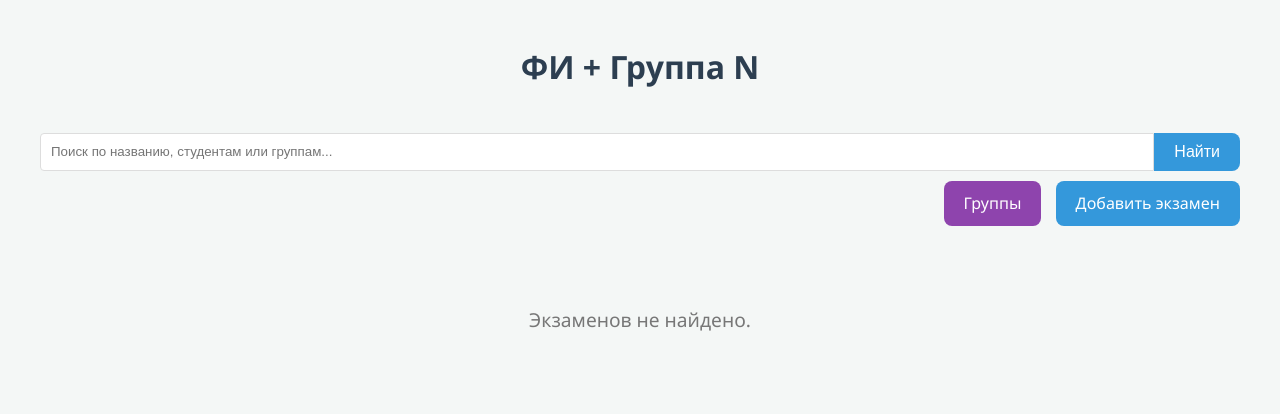
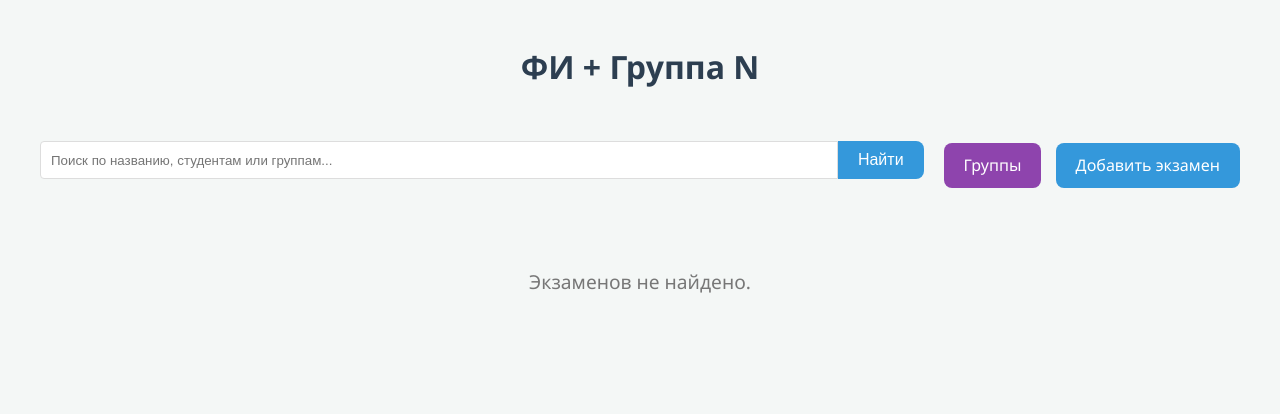
Before and after one commit to IPodymov/exam-records, a Django app: page / in a window 1280 px wide. Shown: the top 414 px of the page. Run offline with Django 5.2, Linux system fonts and the light colour scheme; data that the repository does not hold is empty.

Commit message:
Добавить стили и структуру для компонентов, форм и макетов. Реализовать переменные CSS для улучшения управления стилями. Обновить шаблоны для использования новых классов и улучшения интерфейса.

```diff
--- /dev/null
+++ b/exams/static/exams/css/base/reset.css
@@ -0,0 +1,13 @@
+body {
+    font-family: 'Segoe UI', Tahoma, Geneva, Verdana, sans-serif;
+    background-color: var(--background-color);
+    color: var(--text-color);
+    margin: 0;
+    padding: 20px;
+    line-height: 1.6;
+}
+
+h1 {
+    color: var(--secondary-color);
+    margin-bottom: 10px;
+}
--- /dev/null
+++ b/exams/static/exams/css/base/variables.css
@@ -0,0 +1,13 @@
+:root {
+    --primary-color: #3498db;
+    --secondary-color: #2c3e50;
+    --background-color: #f4f7f6;
+    --card-background: #ffffff;
+    --text-color: #333;
+    --border-radius: 8px;
+    --box-shadow: 0 4px 6px rgba(0, 0, 0, 0.1);
+
+    /* Button colors */
+    --btn-cancel-bg: #95a5a6;
+    --btn-groups-bg: #8e44ad;
+}
--- /dev/null
+++ b/exams/static/exams/css/components/buttons.css
@@ -0,0 +1,36 @@
+.btn {
+    display: inline-block;
+    padding: 10px 20px;
+    background-color: var(--primary-color);
+    color: white;
+    text-decoration: none;
+    border-radius: var(--border-radius);
+    transition: background-color 0.3s ease;
+    border: none;
+    cursor: pointer;
+    font-size: 16px;
+}
+
+.btn:hover {
+    background-color: #2980b9;
+}
+
+.btn-cancel {
+    background-color: var(--btn-cancel-bg);
+    margin-right: 10px;
+}
+
+.btn-groups {
+    background-color: var(--btn-groups-bg);
+    margin-right: 10px;
+}
+
+.btn-nav-main {
+    background-color: var(--btn-cancel-bg);
+    margin-right: 10px;
+}
+
+.btn-search {
+    border-top-left-radius: 0;
+    border-bottom-left-radius: 0;
+}
--- /dev/null
+++ b/exams/static/exams/css/components/forms.css
@@ -0,0 +1,103 @@
+/* General Forms */
+.form-container {
+    max-width: 600px;
+    margin: 0 auto;
+    background: var(--card-background);
+    padding: 30px;
+    border-radius: var(--border-radius);
+    box-shadow: var(--box-shadow);
+}
+
+.form-group {
+    margin-bottom: 20px;
+}
+
+.form-group label {
+    display: block;
+    margin-bottom: 5px;
+    font-weight: bold;
+    color: var(--secondary-color);
+}
+
+.form-group input[type="text"],
+.form-group input[type="datetime-local"],
+.form-group select,
+.form-group textarea {
+    width: 100%;
+    padding: 10px;
+    border: 1px solid #ddd;
+    border-radius: 4px;
+    box-sizing: border-box;
+    font-family: inherit;
+}
+
+.form-group input[type="checkbox"] {
+    width: auto;
+}
+
+.help-text {
+    display: block;
+    font-size: 0.8em;
+    color: #888;
+    margin-top: 5px;
+}
+
+.error {
+    color: red;
+    font-size: 0.8em;
+}
+
+.image-preview {
+    max-width: 100%;
+    margin-top: 10px;
+}
+
+/* Search Form */
+.search-form {
+    flex-grow: 1; /* from inline style */
+    margin-right: 20px; /* from inline style */
+    display: flex; /* from inline style */
+}
+
+.search-input {
+    flex-grow: 1; /* from inline style */
+    padding: 10px; /* from inline style */
+    border: 1px solid #ddd; /* from inline style */
+    border-radius: 4px; /* from inline style */
+    border-top-right-radius: 0; /* from inline style */
+    border-bottom-right-radius: 0; /* from inline style */
+}
+
+/* Checkbox List */
+.checkbox-list {
+    list-style-type: none;
+    padding: 0;
+    max-height: 200px;
+    overflow-y: auto;
+    border: 1px solid #ddd;
+    border-radius: 4px;
+    background: #f9f9f9;
+}
+
+.checkbox-list li {
+    padding: 8px 12px;
+    border-bottom: 1px solid #eee;
+}
+
+.checkbox-list li:last-child {
+    border-bottom: none;
+}
+
+.checkbox-list label {
+    display: flex !important;
+    align-items: center;
+    font-weight: normal !important;
+    margin-bottom: 0 !important;
+    cursor: pointer;
+}
+
+.checkbox-list input[type="checkbox"] {
+    margin-right: 10px;
+    width: auto !important;
+    height: auto !important;
+}
--- /dev/null
+++ b/exams/static/exams/css/layout/layout.css
@@ -0,0 +1,39 @@
+.container {
+    max-width: 1200px;
+    margin: 0 auto;
+}
+
+header {
+    text-align: center;
+    margin-bottom: 40px;
+}
+
+.header-actions {
+    margin-bottom: 20px;
+    display: flex;
+    justify-content: space-between;
+    align-items: center;
+}
+
+/* Used for right-aligned button groups (legacy or specific pages) */
+.actions {
+    text-align: right;
+    margin-bottom: 20px;
+}
+
+.actions-buttons {
+    text-align: right;
+    margin-top: 10px;
+}
+
+.empty-state {
+    text-align: center;
+    grid-column: 1 / -1;
+    padding: 40px;
+    font-size: 1.2em;
+    color: #777;
+}
+
+.reset-search {
+    color: var(--primary-color);
+}
--- a/exams/static/exams/style.css
+++ b/exams/static/exams/style.css
@@ -1,208 +1,11 @@
-:root {
-    --primary-color: #3498db;
-    --secondary-color: #2c3e50;
-    --background-color: #f4f7f6;
-    --card-background: #ffffff;
-    --text-color: #333;
-    --border-radius: 8px;
-    --box-shadow: 0 4px 6px rgba(0, 0, 0, 0.1);
-}
+/* Base */
+@import 'css/base/variables.css';
+@import 'css/base/reset.css';
 
-body {
-    font-family: 'Segoe UI', Tahoma, Geneva, Verdana, sans-serif;
-    background-color: var(--background-color);
-    color: var(--text-color);
-    margin: 0;
-    padding: 20px;
-    line-height: 1.6;
-}
+/* Layout */
+@import 'css/layout/layout.css';
 
-header {
-    text-align: center;
-    margin-bottom: 40px;
-}
-
-h1 {
-    color: var(--secondary-color);
-    margin-bottom: 10px;
-}
-
-.container {
-    max-width: 1200px;
-    margin: 0 auto;
-}
-
-.actions {
-    text-align: right;
-    margin-bottom: 20px;
-}
-
-.btn {
-    display: inline-block;
-    padding: 10px 20px;
-    background-color: var(--primary-color);
-    color: white;
-    text-decoration: none;
-    border-radius: var(--border-radius);
-    transition: background-color 0.3s ease;
-    border: none;
-    cursor: pointer;
-    font-size: 16px;
-}
-
-.btn:hover {
-    background-color: #2980b9;
-}
-
-.exam-grid {
-    display: grid;
-    grid-template-columns: repeat(auto-fill, minmax(300px, 1fr));
-    gap: 20px;
-}
-
-.exam-card {
-    background-color: var(--card-background);
-    border-radius: var(--border-radius);
-    box-shadow: var(--box-shadow);
-    overflow: hidden;
-    transition: transform 0.3s ease;
-    display: flex;
-    flex-direction: column;
-}
-
-.exam-card:hover {
-    transform: translateY(-5px);
-}
-
-.exam-image {
-    width: 100%;
-    height: 200px;
-    object-fit: cover;
-    background-color: #eee;
-}
-
-.exam-content {
-    padding: 20px;
-    flex-grow: 1;
-}
-
-.exam-title {
-    margin-top: 0;
-    color: var(--secondary-color);
-    font-size: 1.25em;
-}
-
-.exam-date {
-    color: #666;
-    font-size: 0.9em;
-    margin-bottom: 15px;
-    display: block;
-}
-
-.user-list {
-    list-style-type: none;
-    padding: 0;
-    margin: 0;
-    font-size: 0.9em;
-    color: #555;
-}
-
-.user-list li {
-    padding: 5px 0;
-    border-bottom: 1px solid #eee;
-}
-
-.user-list li:last-child {
-    border-bottom: none;
-}
-
-.empty-state {
-    text-align: center;
-    grid-column: 1 / -1;
-    padding: 40px;
-    font-size: 1.2em;
-    color: #777;
-}
-
-/* Form Styles */
-.form-container {
-    max-width: 600px;
-    margin: 0 auto;
-    background: var(--card-background);
-    padding: 30px;
-    border-radius: var(--border-radius);
-    box-shadow: var(--box-shadow);
-}
-
-.form-group {
-    margin-bottom: 20px;
-}
-
-.form-group label {
-    display: block;
-    margin-bottom: 5px;
-    font-weight: bold;
-    color: var(--secondary-color);
-}
-
-.form-group input[type="text"],
-.form-group input[type="datetime-local"],
-.form-group select,
-.form-group textarea {
-    width: 100%;
-    padding: 10px;
-    border: 1px solid #ddd;
-    border-radius: 4px;
-    box-sizing: border-box;
-    font-family: inherit;
-}
-
-.form-group input[type="checkbox"] {
-    width: auto;
-}
-
-.help-text {
-    display: block;
-    font-size: 0.8em;
-    color: #888;
-    margin-top: 5px;
-}
-
-.image-preview {
-    max-width: 100%;
-    margin-top: 10px;
-}
-
-/* Styles for CheckboxSelectMultiple */
-.checkbox-list {
-    list-style-type: none;
-    padding: 0;
-    max-height: 200px;
-    overflow-y: auto;
-    border: 1px solid #ddd;
-    border-radius: 4px;
-    background: #f9f9f9;
-}
-
-.checkbox-list li {
-    padding: 8px 12px;
-    border-bottom: 1px solid #eee;
-}
-
-.checkbox-list li:last-child {
-    border-bottom: none;
-}
-
-.checkbox-list label {
-    display: flex !important;
-    align-items: center;
-    font-weight: normal !important;
-    margin-bottom: 0 !important;
-    cursor: pointer;
-}
-
-.checkbox-list input[type="checkbox"] {
-    margin-right: 10px;
-    width: auto !important;
-    height: auto !important;
-}
+/* Components */
+@import 'css/components/buttons.css';
+@import 'css/components/forms.css';
+@import 'css/components/cards.css';
--- a/exams/templates/exams/exam_form.html
+++ b/exams/templates/exams/exam_form.html
@@ -25,13 +25,13 @@
                     <span class="help-text">{{ field.help_text }}</span>
                     {% endif %}
                     {% for error in field.errors %}
-                    <div class="error" style="color: red; font-size: 0.8em;">{{ error }}</div>
+                    <div class="error">{{ error }}</div>
                     {% endfor %}
                 </div>
                 {% endfor %}
 
                 <div class="actions">
-                    <a href="{% if back_url %}{% url back_url %}{% else %}{% url 'exam_list' %}{% endif %}" class="btn" style="background-color: #95a5a6; margin-right: 10px;">Отмена</a>
+                    <a href="{% if back_url %}{% url back_url %}{% else %}{% url 'exam_list' %}{% endif %}" class="btn btn-cancel">Отмена</a>
                     <button type="submit" class="btn">Сохранить</button>
                 </div>
             </form>
--- a/exams/templates/exams/exam_list.html
+++ b/exams/templates/exams/exam_list.html
@@ -13,13 +13,13 @@
             <h1>ФИ + Группа N</h1>
         </header>
 
-        <div style="margin-bottom: 20px;">
-            <form method="get" action="{% url 'exam_list' %}" style="display: flex;">
-                <input type="text" name="q" placeholder="Поиск по названию, студентам или группам..." value="{{ request.GET.q|default:'' }}" style="flex-grow: 1; padding: 10px; border: 1px solid #ddd; border-radius: 4px; border-top-right-radius: 0; border-bottom-right-radius: 0;">
-                <button type="submit" class="btn" style="border-top-left-radius: 0; border-bottom-left-radius: 0;">Найти</button>
+        <div class="header-actions">
+            <form method="get" action="{% url 'exam_list' %}" class="search-form">
+                <input type="text" name="q" placeholder="Поиск по названию, студентам или группам..." value="{{ request.GET.q|default:'' }}" class="search-input">
+                <button type="submit" class="btn btn-search">Найти</button>
             </form>
-            <div style="text-align: right; margin-top: 10px;">
-                <a href="{% url 'group_list' %}" class="btn" style="background-color: #8e44ad; margin-right: 10px;">Группы</a>
+            <div class="actions-buttons">
+                <a href="{% url 'group_list' %}" class="btn btn-groups">Группы</a>
                 <a href="{% url 'exam_create' %}" class="btn">Добавить экзамен</a>
             </div>
         </div>
@@ -31,23 +31,23 @@
                 {% if exam.image %}
                     <img src="{{ exam.image.url }}" alt="{{ exam.title }}" class="exam-image">
                 {% else %}
-                    <div class="exam-image" style="display: flex; align-items: center; justify-content: center; color: #aaa; background: #eee;">Нет фото</div>
+                    <div class="exam-image-placeholder">Нет фото</div>
                 {% endif %}
 
                 <div class="exam-content">
-                    <div style="display: flex; justify-content: space-between; align-items: flex-start; margin-bottom: 10px;">
-                        <h2 class="exam-title" style="margin: 0; padding-right: 10px;">{{ exam.title }}</h2>
-                        <a href="{% url 'exam_edit' key=exam.pk %}" style="text-decoration: none; font-size: 1.2em;" title="Редактировать">✏️</a>
+                    <div class="card-header">
+                        <h2 class="exam-title">{{ exam.title }}</h2>
+                        <a href="{% url 'exam_edit' key=exam.pk %}" class="edit-icon" title="Редактировать">✏️</a>
                     </div>
                     <span class="exam-date">📅 {{ exam.date|date:"d.m.Y H:i" }}</span>
 
-                    <p style="margin-bottom: 5px;"><strong>Участники:</strong></p>
+                    <p class="participants-label"><strong>Участники:</strong></p>
                     <ul class="user-list">
                         {# Display Groups first #}
                         {% for group in exam.groups.all %}
-                             <li style="font-weight: bold; background-color: #f8f9fa;">🎓 Группа: {{ group.name }}</li>
+                             <li class="group-item">🎓 Группа: {{ group.name }}</li>
                              {% for user in group.user_set.all %}
-                                <li style="padding-left: 20px; font-size: 0.9em;">👤 {{ user.email|default:user.username }}</li>
+                                <li class="group-student-item">👤 {{ user.email|default:user.username }}</li>
                              {% endfor %}
                         {% endfor %}
 
@@ -57,7 +57,7 @@
                         {% endfor %}
 
                         {% if not exam.users.all and not exam.groups.all %}
-                        <li style="color: #999; font-style: italic;">Нет участников</li>
+                        <li class="no-participants">Нет участников</li>
                         {% endif %}
                     </ul>
                 </div>
@@ -68,7 +68,7 @@
             <div class="empty-state">
                 <p>Экзаменов не найдено.</p>
                 {% if request.GET.q %}
-                <p><a href="{% url 'exam_list' %}" style="color: var(--primary-color);">Сбросить поиск</a></p>
+                <p><a href="{% url 'exam_list' %}" class="reset-search">Сбросить поиск</a></p>
                 {% endif %}
             </div>
         {% endif %}
```
Also changed, not shown: exams/static/exams/css/components/cards.css (added, +104 -0 lines), exams/templates/exams/group_list.html (+6 -6 lines).
